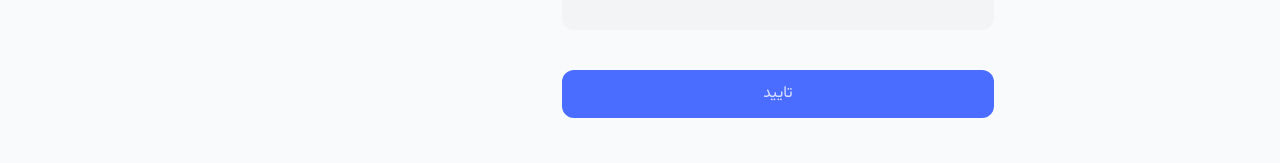
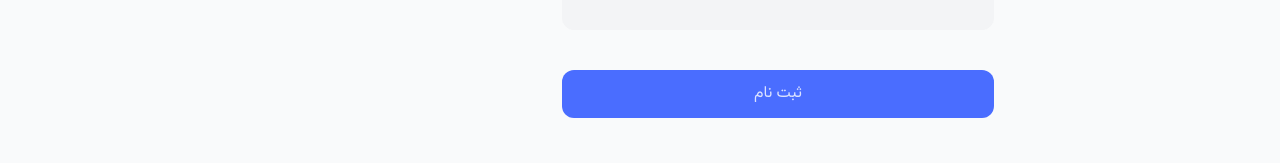
Before and after one commit to AliMoradpour/next-blog-app, a Next.js app in the folder frontend/: page /signup in a window 1280 px wide. Shown: the part 493-656 px from the top of the page. Built offline with nearby package versions, Linux system fonts and the light colour scheme.

Commit message:
change button text in signin & signup

```diff
--- a/frontend/src/app/(auth)/signin/page.tsx
+++ b/frontend/src/app/(auth)/signin/page.tsx
@@ -49,7 +49,7 @@ const Signin = () => {
         />
 
         <Button type="submit" variant="primary" className="w-full">
-          تایید
+          ورود
         </Button>
 
         <Link href="/signup" className="w-full text-center text-secondary-400">
--- a/frontend/src/app/(auth)/signup/page.tsx
+++ b/frontend/src/app/(auth)/signup/page.tsx
@@ -57,7 +57,7 @@ const Signup = () => {
         />
 
         <Button type="submit" variant="primary" className="w-full">
-          تایید
+          ثبت نام
         </Button>
 
         <Link href="/signin" className="mt-6 text-center text-secondary-500">
```
